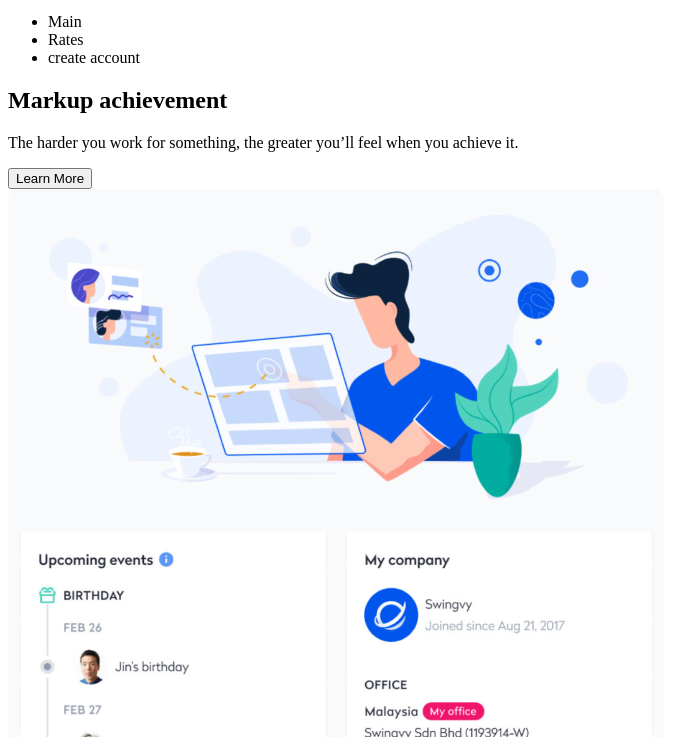
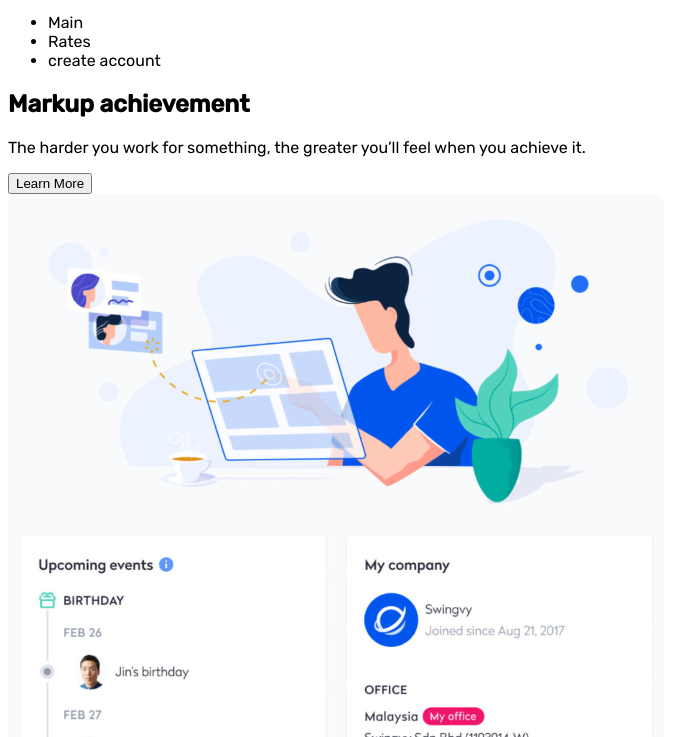
Before and after one commit to Red6eard/precourse_html, a plain HTML site: page index.html in a window 1280 px wide. Shown: the part 63-800 px from the top of the page, without its empty margins (0-683 px from the left). Drawn offline with Linux system fonts and the light colour scheme.

Commit message:
add fonts

```diff
--- a/index.html
+++ b/index.html
@@ -4,6 +4,11 @@
 <head>
     <meta charset="UTF-8">
     <meta name="viewport" content="width=device-width, initial-scale=1.0">
+    <link rel="preconnect" href="https://fonts.googleapis.com">
+    <link rel="preconnect" href="https://fonts.gstatic.com" crossorigin>
+    <link
+        href="https://fonts.googleapis.com/css2?family=Lato&family=Montserrat:wght@700&family=Rubik:wght@400;500&display=swap"
+        rel="stylesheet">
     <link rel="stylesheet" href="style.css">
     <title>Document</title>
 </head>
--- a/style.css
+++ b/style.css
@@ -0,0 +1,3 @@
+html, body{
+    font-family: "Rubik", sans-serif;
+}
```
